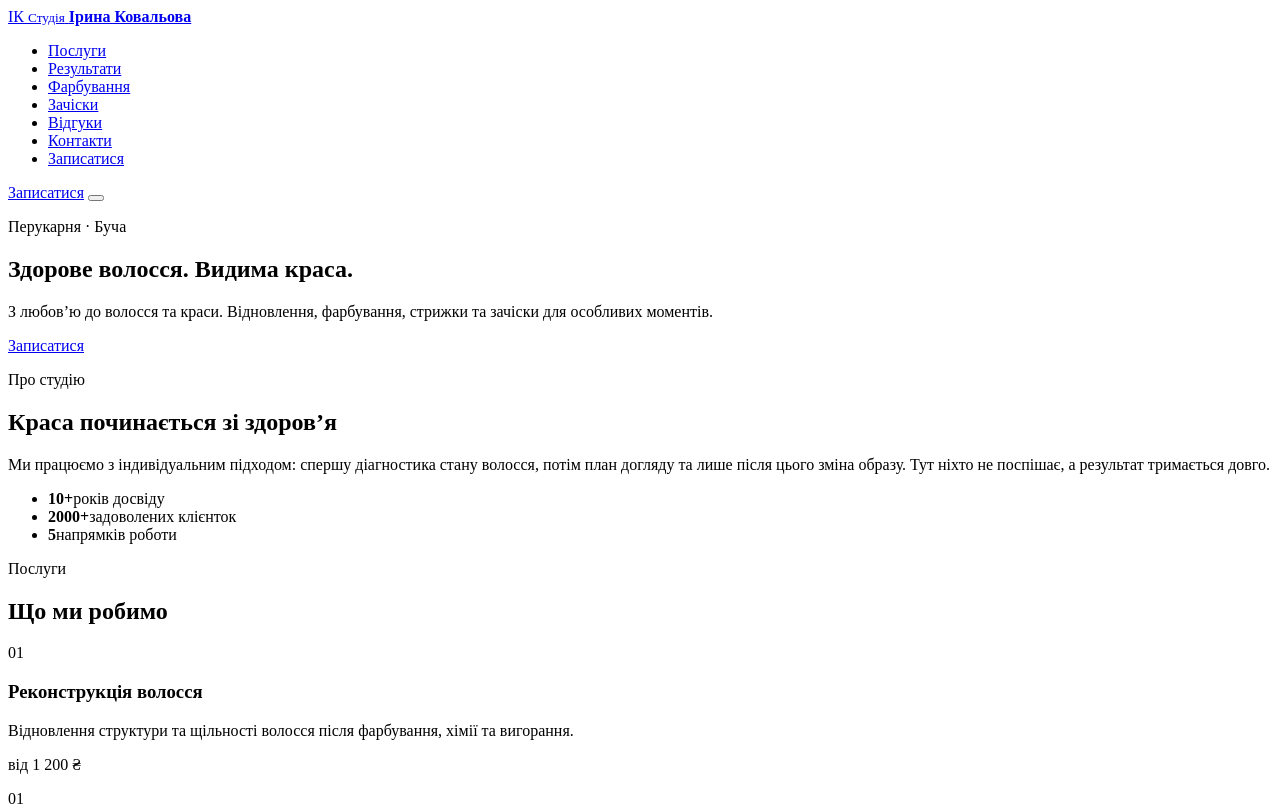
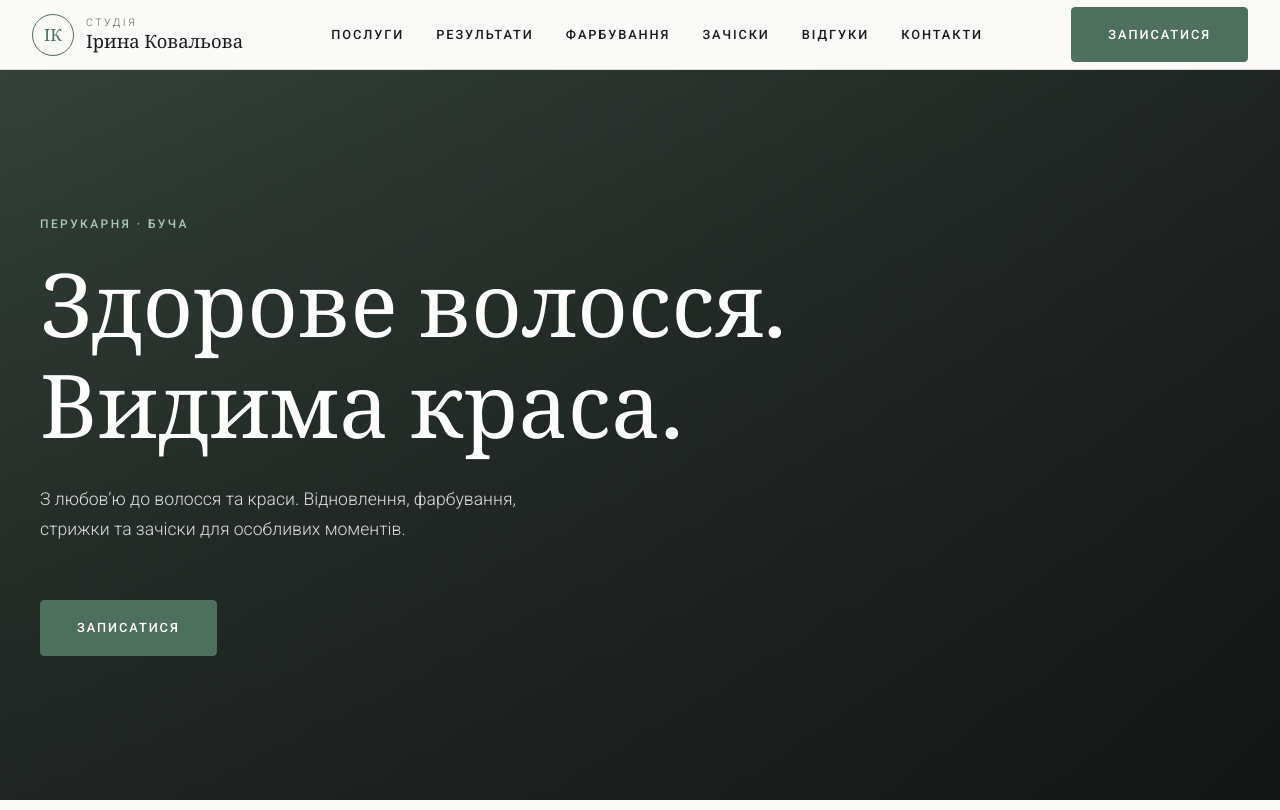
Before and after one commit to admira1ov1337/irina-kovalova-studio, a plain HTML site: page index.html in a window 1280 px wide. Shown: the top 810 px of the page. Drawn offline with nearby package versions, Linux system fonts and the light colour scheme.

Commit message:
index html updated, style.css updated, script added.

```diff
--- a/css/style.css
+++ b/css/style.css
@@ -0,0 +1,479 @@
+/* =========================================
+   1. ПЕРЕМЕННЫЕ
+   ========================================= */
+:root {
+  /* Цвета */
+  --color-bg: #FAFAF8;
+  --color-surface: #F0F1EE;
+  --color-line: #D9DBD6;
+  --color-text: #1A1C1B;
+  --color-muted: #5F6460;
+  --color-accent: #4F6F5E;       /* тёмный дымчатый зелёный: кнопки, ссылки */
+  --color-accent-soft: #E6EDE8;  /* светлый зелёный: плашки, подложки */
+  --color-dark: #141615;         /* тёмные блоки */
+
+  /* Шрифты */
+  --font-heading: 'Playfair Display', Georgia, serif;
+  --font-body: 'Roboto', system-ui, sans-serif;
+
+  /* Отступы */
+  --space-s: 1rem;
+  --space-m: 2rem;
+  --space-l: 3.5rem;
+  --space-section: clamp(4rem, 10vw, 8rem);
+
+  /* Прочее */
+  --radius: 4px;
+  --transition: 0.4s ease;
+}
+
+/* =========================================
+   2. СБРОС И БАЗА
+   ========================================= */
+*,
+*::before,
+*::after {
+  box-sizing: border-box;
+  margin: 0;
+  padding: 0;
+}
+
+html {
+  scroll-behavior: smooth;
+}
+
+body {
+  background: var(--color-bg);
+  color: var(--color-text);
+  font-family: var(--font-body);
+  font-weight: 300;
+  font-size: 1rem;
+  line-height: 1.7;
+  -webkit-font-smoothing: antialiased;
+}
+
+img {
+  max-width: 100%;
+  display: block;
+}
+
+a {
+  color: inherit;
+  text-decoration: none;
+}
+
+p a {
+  color: var(--color-accent);
+  text-decoration: underline;
+  text-underline-offset: 0.2em;
+}
+
+ul {
+  list-style: none;
+}
+
+address {
+  font-style: normal;
+}
+
+section {
+  scroll-margin-top: 70px;
+}
+
+/* Видимый фокус для тех, кто ходит по сайту клавишей Tab */
+:focus-visible {
+  outline: 2px solid var(--color-accent);
+  outline-offset: 3px;
+}
+
+/* =========================================
+   3. ТИПОГРАФИКА
+   ========================================= */
+h1,
+h2,
+h3 {
+  font-family: var(--font-heading);
+  font-weight: 500;
+  line-height: 1.15;
+}
+
+h1 {
+  font-size: clamp(2.5rem, 9vw, 5.5rem);
+}
+
+h2 {
+  font-size: clamp(1.9rem, 5vw, 3.25rem);
+  margin-bottom: var(--space-m);
+}
+
+h3 {
+  font-size: 1.4rem;
+  margin-bottom: 0.5rem;
+}
+
+.eyebrow {
+  margin-bottom: var(--space-s);
+  font-size: 0.75rem;
+  font-weight: 500;
+  text-transform: uppercase;
+  letter-spacing: 0.2em;
+  color: var(--color-accent);
+}
+
+/* =========================================
+   4. СЕКЦИИ (телефон)
+   ========================================= */
+.section {
+  max-width: 1200px;
+  margin-inline: auto;
+  padding: var(--space-section) 1.25rem;
+}
+
+.section > p:not(.eyebrow) {
+  max-width: 600px;
+  color: var(--color-muted);
+}
+
+.section.section--dark {
+  max-width: none;
+  padding-inline: max(1.25rem, calc((100% - 1200px) / 2 + 1.25rem));
+  background: var(--color-dark);
+  color: var(--color-bg);
+}
+
+.section--dark > p:not(.eyebrow) {
+  color: inherit;
+}
+
+.section--dark .eyebrow,
+.section--dark p a {
+  color: #a7cbb4;
+}
+
+/* =========================================
+   5. КНОПКА
+   ========================================= */
+.btn {
+  display: inline-block;
+  padding: 0.9rem 1.75rem;
+  background: var(--color-accent);
+  border: 1px solid var(--color-accent);
+  border-radius: var(--radius);
+  color: #fff;
+  font-family: var(--font-body);
+  font-size: 0.8rem;
+  font-weight: 500;
+  text-transform: uppercase;
+  letter-spacing: 0.15em;
+  cursor: pointer;
+  transition: background var(--transition), color var(--transition);
+}
+
+.btn:hover {
+  background: transparent;
+  color: var(--color-accent);
+}
+
+/* =========================================
+   6. ЗАГЛУШКИ ДЛЯ ФОТО
+   ========================================= */
+.placeholder {
+  display: grid;
+  place-items: center;
+  min-height: 220px;
+  background: var(--color-surface);
+  border: 1px solid var(--color-line);
+  color: var(--color-muted);
+  font-size: 0.85rem;
+  letter-spacing: 0.1em;
+}
+
+/* =========================================
+   7. ЦИФРЫ В БЛОКЕ «ПРО НАС»
+   ========================================= */
+.facts {
+  display: grid;
+  gap: var(--space-m);
+  margin-top: var(--space-l);
+}
+
+.facts li {
+  padding-top: 1rem;
+  border-top: 1px solid var(--color-line);
+}
+
+.facts strong {
+  display: block;
+  font-family: var(--font-heading);
+  font-size: 2.5rem;
+  font-weight: 500;
+  line-height: 1.1;
+  color: var(--color-accent);
+}
+
+.facts span {
+  font-size: 0.85rem;
+  color: var(--color-muted);
+}
+
+/* =========================================
+   8. ОТ ПЛАНШЕТА И ШИРЕ
+   ========================================= */
+@media (min-width: 768px) {
+  .section {
+    padding-inline: 2rem;
+  }
+
+  .section.section--dark {
+    padding-inline: max(2rem, calc((100% - 1200px) / 2 + 2rem));
+  }
+
+  .facts {
+    grid-template-columns: repeat(3, 1fr);
+  }
+
+  .btn {
+    padding: 1rem 2.25rem;
+  }
+}
+
+/* =========================================
+   9. ШАПКА (телефон)
+   ========================================= */
+.header {
+  --header-h: 70px;
+  position: sticky;
+  top: 0;
+  z-index: 100;
+  display: flex;
+  align-items: center;
+  gap: var(--space-s);
+  height: var(--header-h);
+  padding-inline: 1.25rem;
+  background: rgba(250, 250, 248, 0.92);
+  backdrop-filter: blur(10px);
+  border-bottom: 1px solid var(--color-line);
+}
+
+/* Логотип: на телефоне только монограмма */
+.logo {
+  display: flex;
+  align-items: center;
+  gap: 0.75rem;
+  margin-right: auto;
+}
+
+.logo-mark {
+  display: grid;
+  place-items: center;
+  width: 42px;
+  height: 42px;
+  border: 1px solid var(--color-accent);
+  border-radius: 50%;
+  font-family: var(--font-heading);
+  font-size: 1.05rem;
+  font-weight: 500;
+  color: var(--color-accent);
+}
+
+.logo-text {
+  display: none;
+  line-height: 1.2;
+}
+
+.logo-text small {
+  display: block;
+  font-size: 0.65rem;
+  text-transform: uppercase;
+  letter-spacing: 0.25em;
+  color: var(--color-muted);
+}
+
+.logo-text strong {
+  font-family: var(--font-heading);
+  font-size: 1.15rem;
+  font-weight: 500;
+}
+
+/* Кнопка в шапке на телефоне скрыта: «Записатися» есть в меню */
+.header > .btn {
+  display: none;
+}
+
+/* Бургер */
+.burger {
+  display: flex;
+  flex-direction: column;
+  justify-content: center;
+  align-items: center;
+  gap: 7px;
+  width: 44px;
+  height: 44px;
+  background: none;
+  border: 0;
+  cursor: pointer;
+}
+
+.burger span {
+  width: 26px;
+  height: 2px;
+  background: var(--color-text);
+  transition: transform var(--transition);
+}
+
+.burger[aria-expanded="true"] span:first-child {
+  transform: translateY(4.5px) rotate(45deg);
+}
+
+.burger[aria-expanded="true"] span:last-child {
+  transform: translateY(-4.5px) rotate(-45deg);
+}
+
+/* Мобильное меню: выпадает под шапкой */
+.nav {
+  position: absolute;
+  top: 100%;
+  left: 0;
+  right: 0;
+  padding: 0.5rem 1.25rem 1.5rem;
+  background: var(--color-bg);
+  border-bottom: 1px solid var(--color-line);
+  opacity: 0;
+  visibility: hidden;
+  transform: translateY(-0.5rem);
+  transition: opacity var(--transition), transform var(--transition), visibility var(--transition);
+}
+
+.nav.is-open {
+  opacity: 1;
+  visibility: visible;
+  transform: none;
+}
+
+.nav a {
+  display: block;
+  padding: 0.9rem 0;
+  border-bottom: 1px solid var(--color-line);
+  font-size: 0.8rem;
+  font-weight: 500;
+  text-transform: uppercase;
+  letter-spacing: 0.15em;
+  transition: color var(--transition);
+}
+
+.nav a:hover {
+  color: var(--color-accent);
+}
+
+.nav-cta {
+  margin-top: var(--space-s);
+}
+
+.nav-cta a {
+  padding: 0.9rem;
+  background: var(--color-accent);
+  border: 1px solid var(--color-accent);
+  border-radius: var(--radius);
+  color: #fff;
+  text-align: center;
+}
+
+.nav-cta a:hover {
+  background: transparent;
+  color: var(--color-accent);
+}
+
+/* =========================================
+   10. HERO
+   ========================================= */
+.hero {
+  display: flex;
+  align-items: center;
+  min-height: calc(100svh - 70px);
+  padding: var(--space-section) 1.25rem;
+  /* Чтобы поставить фото: замените градиент на url("../images/hero.jpg") */
+  background:
+    linear-gradient(rgba(20, 22, 21, 0.55), rgba(20, 22, 21, 0.75)),
+    linear-gradient(135deg, #5b7566, #141615);
+  background-size: cover;
+  background-position: center;
+  color: #fff;
+}
+
+.hero-content {
+  width: 100%;
+  max-width: 1200px;
+  margin-inline: auto;
+}
+
+.hero .eyebrow {
+  color: #a7cbb4;
+}
+
+.hero h1 {
+  max-width: 14ch;
+  margin-bottom: var(--space-m);
+}
+
+.hero-text {
+  max-width: 520px;
+  margin-bottom: var(--space-l);
+  font-size: 1.1rem;
+  color: rgba(255, 255, 255, 0.85);
+}
+
+.hero .btn:hover {
+  border-color: #fff;
+  color: #fff;
+}
+
+/* =========================================
+   11. ШАПКА И HERO: ПЛАНШЕТ И ШИРЕ
+   ========================================= */
+@media (min-width: 768px) {
+  .header {
+    padding-inline: 2rem;
+  }
+
+  .logo-text {
+    display: block;
+  }
+
+  .hero {
+    padding-inline: 2rem;
+  }
+}
+
+/* Полное меню в строку */
+@media (min-width: 1024px) {
+  .burger,
+  .nav-cta {
+    display: none;
+  }
+
+  .header > .btn {
+    display: inline-block;
+  }
+
+  .nav {
+    position: static;
+    flex: 1;
+    padding: 0;
+    background: none;
+    border: 0;
+    opacity: 1;
+    visibility: visible;
+    transform: none;
+  }
+
+  .nav ul {
+    display: flex;
+    justify-content: center;
+    gap: 2rem;
+  }
+
+  .nav a {
+    padding: 0.5rem 0;
+    border: 0;
+  }
+}
--- a/index.html
+++ b/index.html
@@ -77,14 +77,6 @@
       <h2>Що ми робимо</h2>
 
       <div class="services-grid">
-
-        <article class="service-card">
-          <span class="service-icon" aria-hidden="true">01</span>
-          <h3>Реконструкція волосся</h3>
-          <p>Відновлення структури та щільності волосся після фарбування, хімії та вигорання.</p>
-          <p class="service-price">від 1 200 ₴</p>
-        </article>
-        <div class="services-grid">
 
         <article class="service-card">
           <span class="service-icon" aria-hidden="true">01</span>
--- a/js/script.js
+++ b/js/script.js
@@ -0,0 +1,28 @@
+/* Мобильное меню */
+const burger = document.querySelector('.burger');
+const nav = document.querySelector('#nav');
+
+function setMenu(open) {
+  nav.classList.toggle('is-open', open);
+  burger.setAttribute('aria-expanded', open);
+  burger.setAttribute('aria-label', open ? 'Закрити меню' : 'Відкрити меню');
+}
+
+burger.addEventListener('click', () => {
+  setMenu(!nav.classList.contains('is-open'));
+});
+
+// Закрываем меню после клика по пункту
+nav.addEventListener('click', (event) => {
+  if (event.target.closest('a')) setMenu(false);
+});
+
+document.addEventListener('keydown', (event) => {
+  if (event.key === 'Escape' && nav.classList.contains('is-open')) {
+    setMenu(false);
+    burger.focus();
+  }
+});
+
+// На десктопе меню всегда открыто, сбрасываем состояние
+window.matchMedia('(min-width: 1024px)').addEventListener('change', () => setMenu(false));
```
